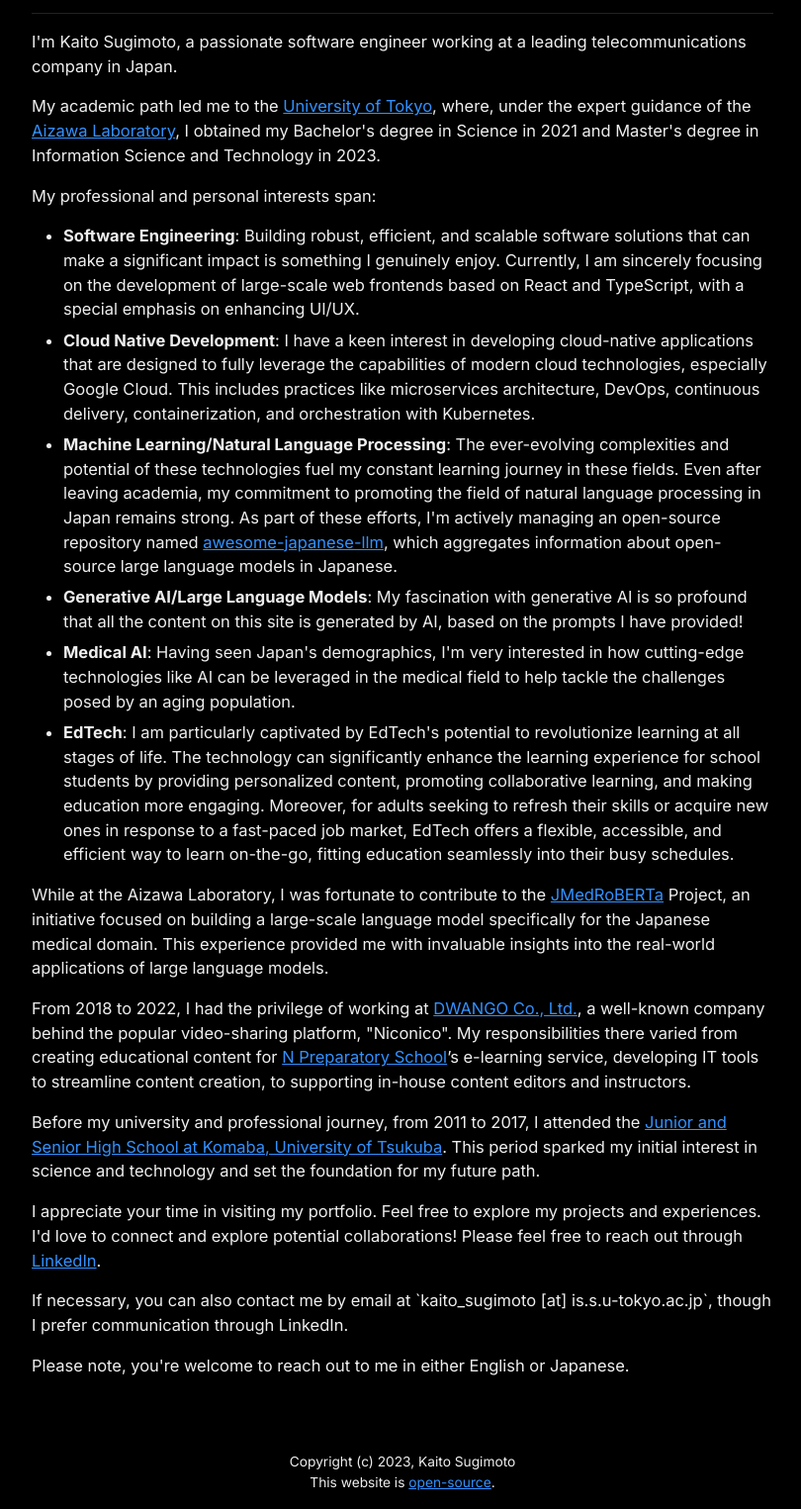
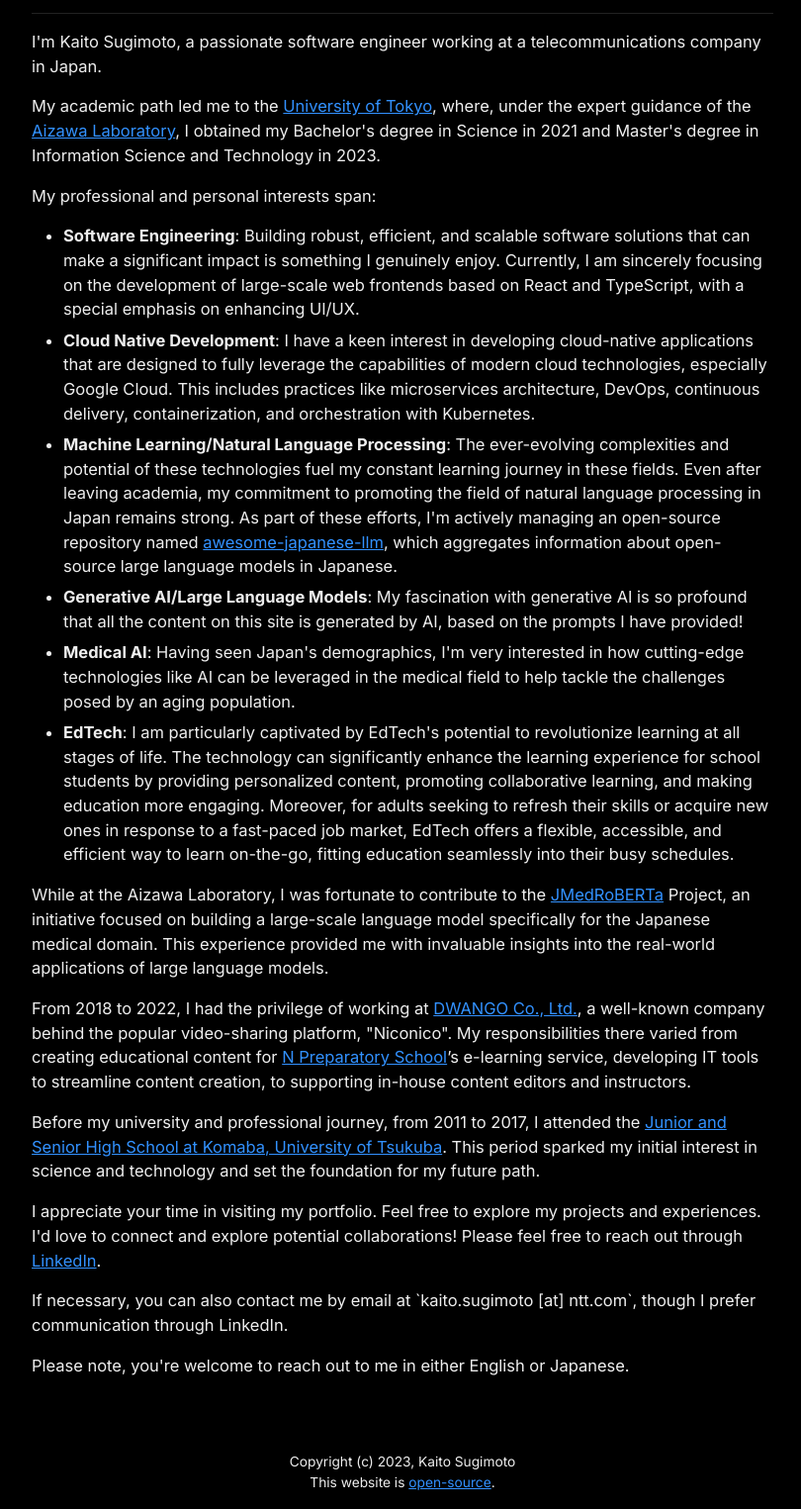
Before and after one commit to kaisugi/kaisugi.me, a plain HTML site: page index.html in a window 1280 px wide. Shown: the part 326-1851 px from the top of the page at 99% size, without its empty margins (233-1043 px from the left). Drawn offline with Linux system fonts and the light colour scheme.

Commit message:
update index.html

```diff
--- a/index.html
+++ b/index.html
@@ -43,7 +43,7 @@
   </div>
 
   <hr>
-  <p>I'm Kaito Sugimoto, a passionate software engineer working at a leading telecommunications company in Japan. </p>
+  <p>I'm Kaito Sugimoto, a passionate software engineer working at a telecommunications company in Japan. </p>
 
   <p>My academic path led me to the <a href="https://www.u-tokyo.ac.jp/" target="_blank">University of Tokyo</a>, where, under the expert guidance of the <a href="https://www-al.nii.ac.jp" target="_blank">Aizawa Laboratory</a>, I obtained my Bachelor's degree in Science in 2021 and Master's degree in Information Science and Technology in 2023.</p>
 
@@ -67,7 +67,7 @@
 
   <p>I appreciate your time in visiting my portfolio. Feel free to explore my projects and experiences. I'd love to connect and explore potential collaborations! Please feel free to reach out through <a href="https://linkedin.com/in/kaisugi" target="_blank">LinkedIn</a>. </p>
 
-  <p>If necessary, you can also contact me by email at `kaito_sugimoto [at] is.s.u-tokyo.ac.jp`, though I prefer communication through LinkedIn.</p>
+  <p>If necessary, you can also contact me by email at `kaito.sugimoto [at] ntt.com`, though I prefer communication through LinkedIn.</p>
 
   <p>Please note, you're welcome to reach out to me in either English or Japanese.</p>
 
```
